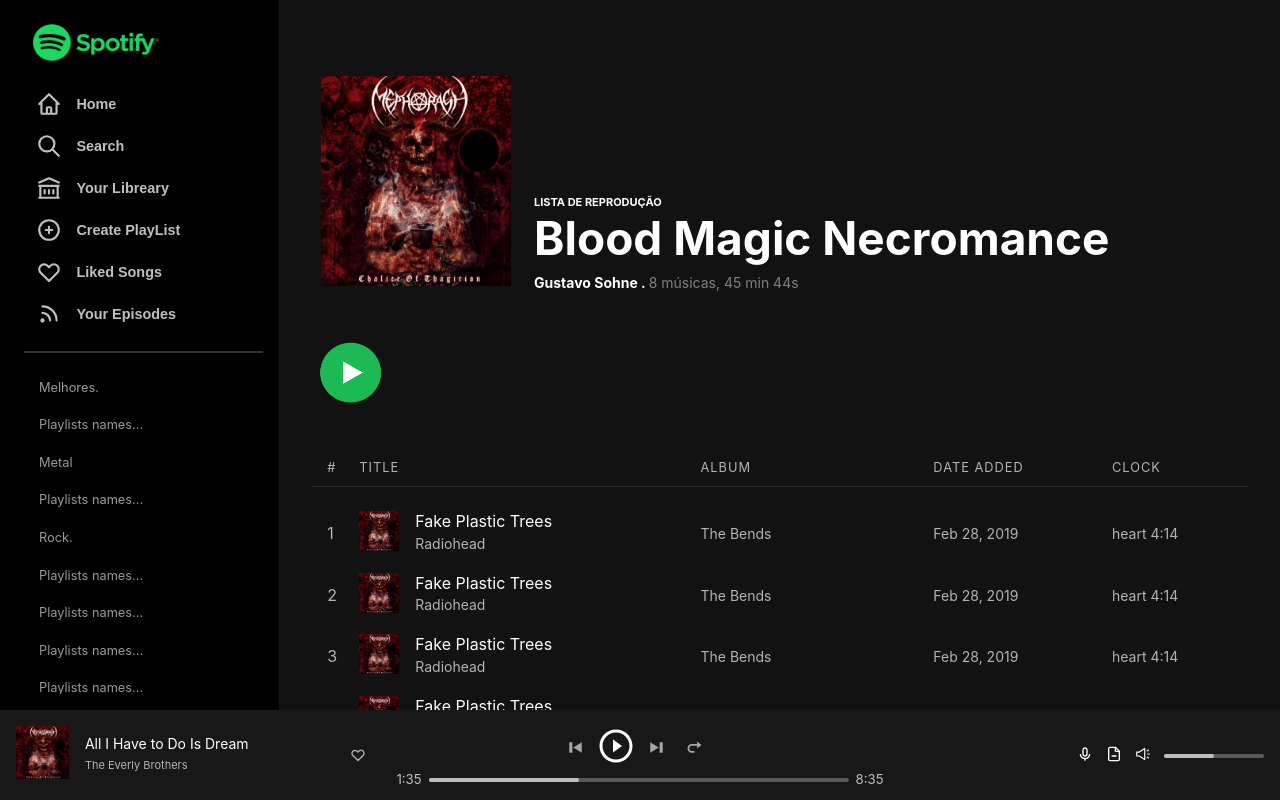
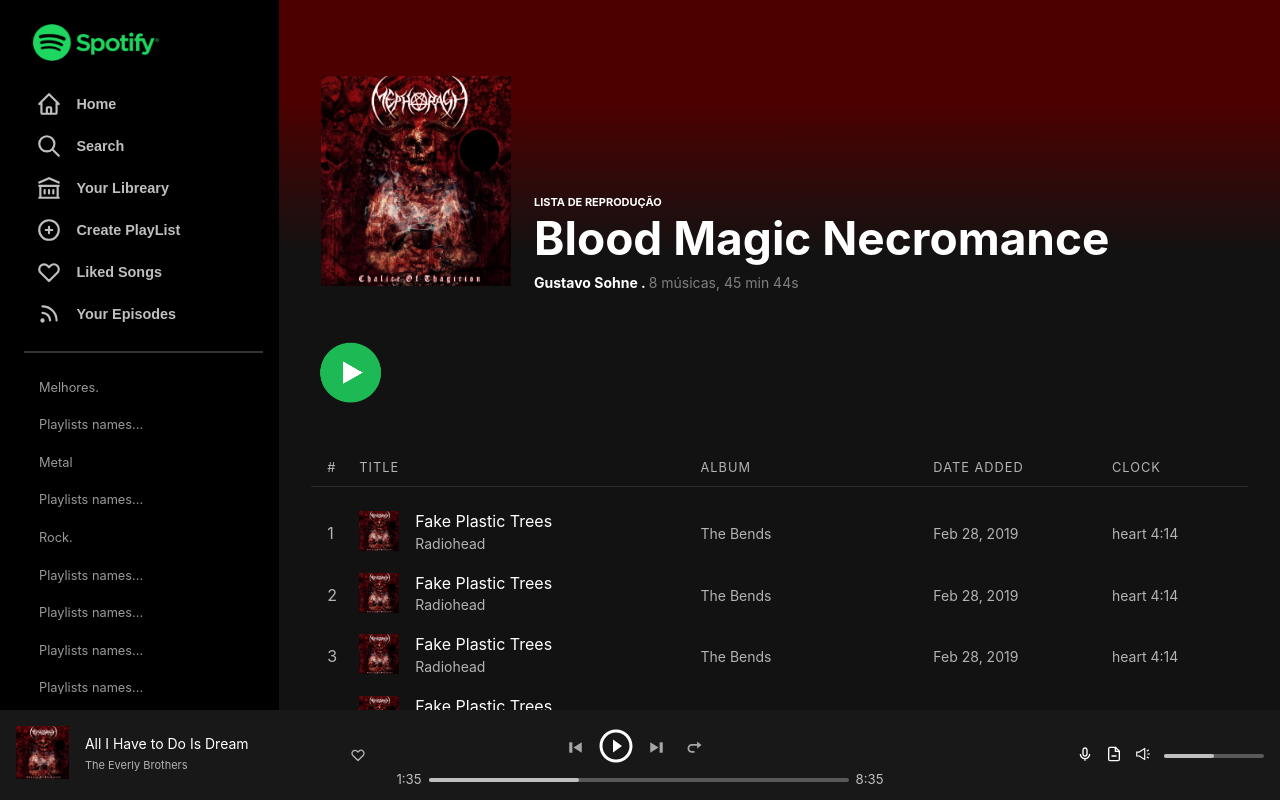
Before and after one commit to GustavoFSProg/spotify-clone, a Next.js app: page / in a window 1280 px wide. Built offline with nearby package versions, Linux system fonts and the light colour scheme.

Commit message:
linear-gradiente

```diff
--- a/src/components/Main/Header/styles.js
+++ b/src/components/Main/Header/styles.js
@@ -5,4 +5,6 @@
   height: 340px;
   width: 100%;
   padding: 1rem 2rem;
+  background: linear-gradient(to bottom, #4d0000 30%, transparent 75%);
+  /* background: linear-gradient(to right, yellow 10%, transparent 90%)'; */
 `
```
